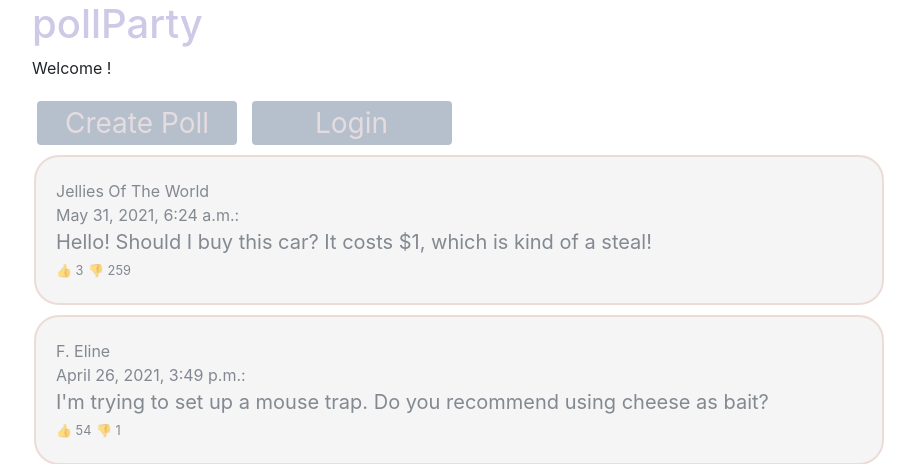
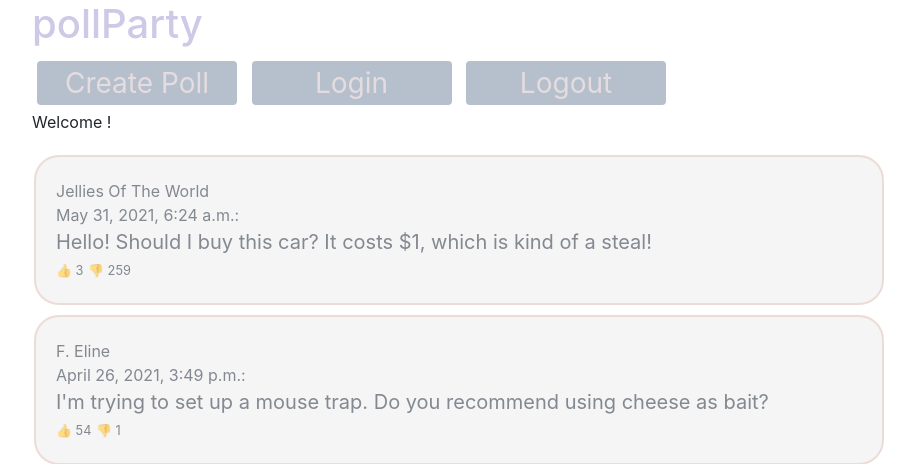
Before and after one commit to shirleytxu/djangoMediaProject, a Django app: page / in a window 1280 px wide. Shown: the top 464 px of the page, without its empty margins (53-968 px from the left). Run offline with Django 3.2, Linux system fonts and the light colour scheme; data comes from the database, SQL or seed files in the repository; both versions use the stored data as it was after the commit; some libraries are stand-ins or nearby versions.

Commit message:
Add basic logout functions
- Create logout page following Django tutorial

```diff
--- a/pollParty/templates/pollParty/createPoll.html
+++ b/pollParty/templates/pollParty/createPoll.html
@@ -1,4 +1,4 @@
-
+{% block content %}
 <!-- Placeholder for now -->
 <h1>Create Poll</h1>
 
@@ -6,5 +6,7 @@
   {% csrf_token %}
   {{ form.as_p }}
   <button>Post</button>
+
+<button class="button" onclick="location.href = '/'" style="vertical-align:middle"><span>Back</span></button>
 </form>
-<button class="button" onclick="location.href = '/'" style="vertical-align:middle"><span>Back</span></button>
+{% endblock %}
--- a/pollParty/templates/pollParty/index.html
+++ b/pollParty/templates/pollParty/index.html
@@ -71,10 +71,11 @@
   <body>
     <div class="container">
         <h1 style="color: #CEC9E6">pollParty</h1>
-        <p> Welcome {{request.user.username}}!  </p>
         <button class="button" onclick="location.href = '/createpoll/'" style="vertical-align:middle"><span>Create Poll</span></button>
-        <button class="button" onclick="location.href = '/accounts/login/'" style="vertical-align:middle"><span>Login</span></button><br/>
+        <button class="button" onclick="location.href = '/accounts/login/'" style="vertical-align:middle"><span>Login</span></button>
+        <button class="button" onclick="location.href = '/accounts/logout/'" style="vertical-align:middle"><span>Logout</span></button><br/>
         <!--<a href="{% url 'createpoll' %}">Create Poll</a>-->
+        <p> Welcome <strong>{{request.user.username}}</strong>! </p>
         {% for poll in allPolls %}
 
         <button class="buttonpost" onclick="location.href = '{% url 'postDetails' poll.pk %}'" style="text-align:left; color: #323B48; font-size: 16px" > {{ poll.firstName }} {{ poll.lastName }} <br/>
--- /dev/null
+++ b/pollParty/templates/registration/logged_out.html
@@ -0,0 +1,6 @@
+{% block content %}
+  <p>Logged out!</p>
+  <a href="{% url 'login'%}">Click here to login again.</a><br/>
+{% endblock %}
+
+<button class="button" onclick="location.href = '/'" style="vertical-align:middle"><span>Go Home </span></button>
--- a/pollParty/templates/registration/login.html
+++ b/pollParty/templates/registration/login.html
@@ -9,7 +9,7 @@
       <p>Your account doesn't have access to this page. To proceed,
       please login with an account that has access.</p>
     {% else %}
-      <p>Please login to see this page.</p>
+      <p><a href="/login"> Please login to view this page. </a></p>
     {% endif %}
   {% endif %}
 
@@ -25,12 +25,13 @@
         <td>{{ form.password }}</td>
       </tr>
     </table>
+    <p>Don't have an account? Create one <a href="/register">HERE </a></p>
+
     <input type="submit" value="Login" />
     <input type="hidden" name="next" value="{{ next }}" />
   </form>
 
   {# Assumes you setup the password_reset view in your URLconf #}
   <p><a href="{% url 'password_reset' %}">Lost password?</a></p>
-
 <button class="button" onclick="location.href = '/'" style="vertical-align:middle"><span>Back</span></button>
 {% endblock %}
```
Also changed, not shown: pollParty/templates/registration/register.html (added, +10 -0 lines), db.sqlite3.
